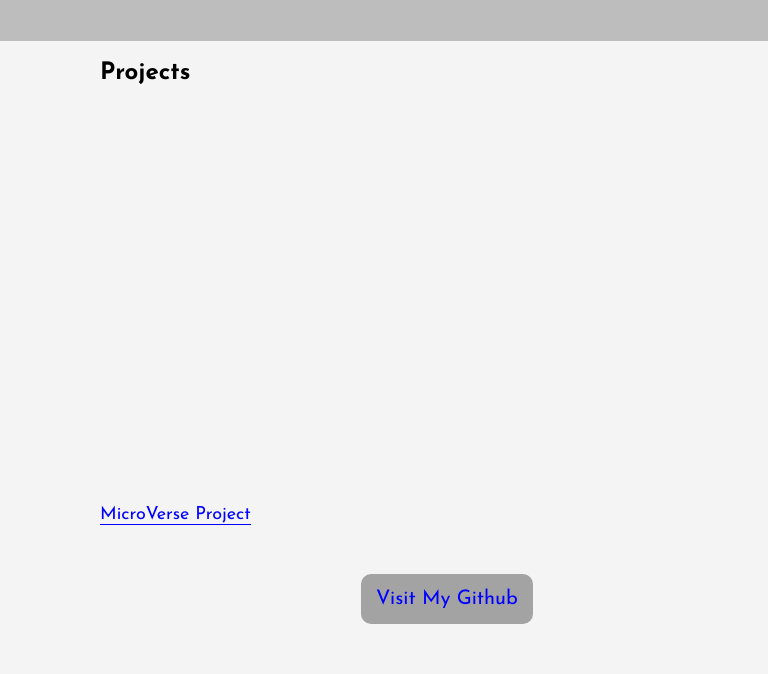
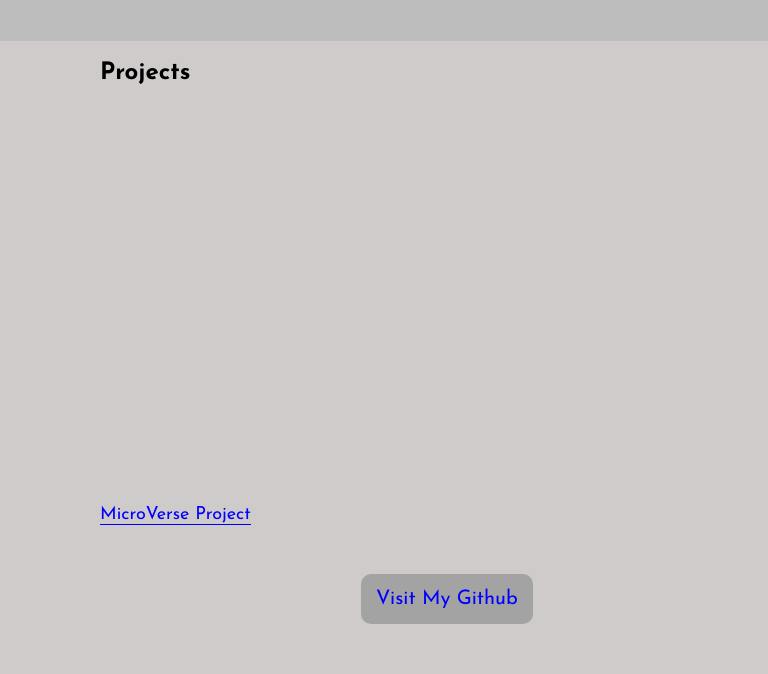
Before and after one commit to KABIKA681/Microverse-challenges, a plain HTML site: page index.html in a window 768 px wide. Shown: the part 165-839 px from the top of the page. Drawn offline with Linux system fonts and the light colour scheme.

Commit message:
last-commit

```diff
--- a/index.css
+++ b/index.css
@@ -69,3 +69,8 @@ img{
   height: 100%;
   object-fit: cover;
 }
+@media (min-width: 480px) and (max-width:1200px){
+  body{
+    background-color: rgb(207, 203, 203);
+}
+}
```
